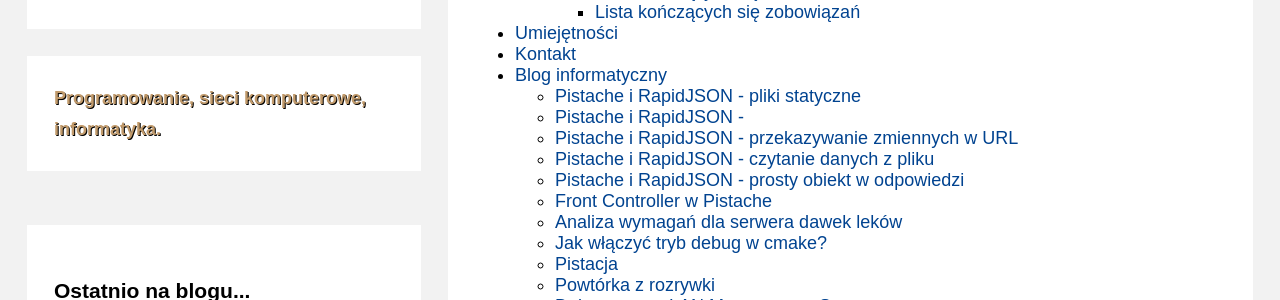
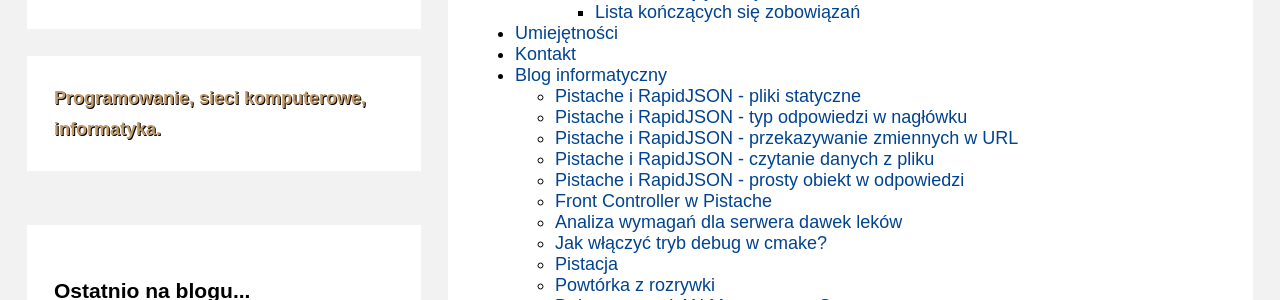
Before and after one commit to maciejlew/maciejlew.github.io, a Jekyll site: the page built from pages/map.md, in a window 1280 px wide. Shown: the part 437-737 px from the top of the page. Built offline with Jekyll 4.4.1, drawn with Linux system fonts in a browser that asks for light colours; comment, search, counter and statistics services are not loaded.

Commit message:
Fixes site map

```diff
--- a/pages/map.md
+++ b/pages/map.md
@@ -34,7 +34,7 @@
  * [Kontakt](../kontakt/)
  * [Blog informatyczny](../blog/)
    * [Pistache i RapidJSON - pliki statyczne](../2017/04/14/pistache-i-rapidjson-pliki-statyczne.html)
-   * [Pistache i RapidJSON - ](../2017/04/09/pistache-i-rapidjson-typ-odpowiedzi-w-naglowku.html)
+   * [Pistache i RapidJSON - typ odpowiedzi w nagłówku](../2017/04/09/pistache-i-rapidjson-typ-odpowiedzi-w-naglowku.html)
    * [Pistache i RapidJSON - przekazywanie zmiennych w URL](../2017/04/08/pistache-i-rapidjson-przekazywanie-zmiennych-w-url.html)
    * [Pistache i RapidJSON - czytanie danych z pliku](../2017/03/30/pistache-i-rapidjson-czytanie-danych-z-pliku.html)
    * [Pistache i RapidJSON - prosty obiekt w odpowiedzi](../2017/03/28/pistache-i-rapidjson-prosty-obiekt-json-w-odpowiedzi.html)
```
